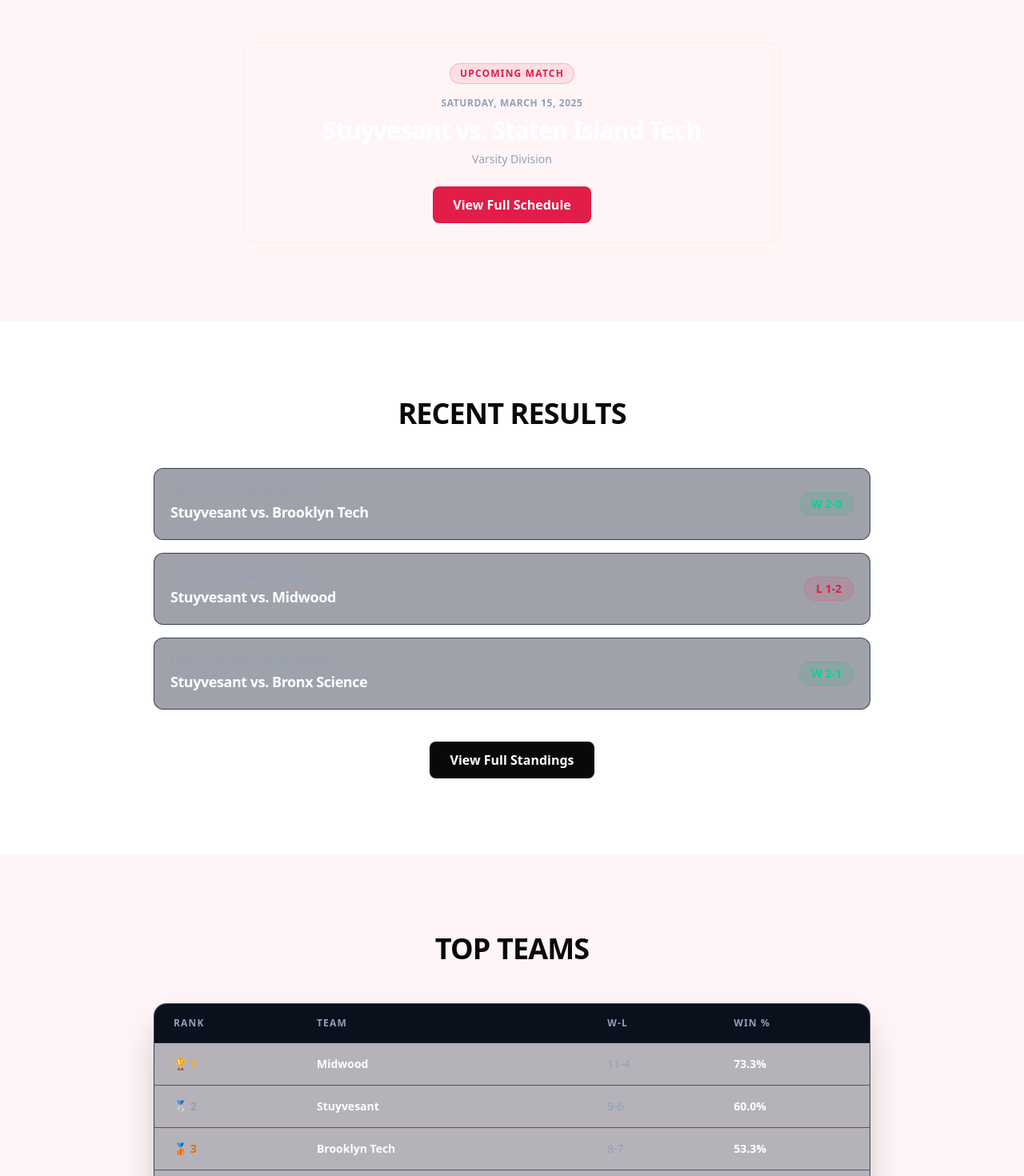
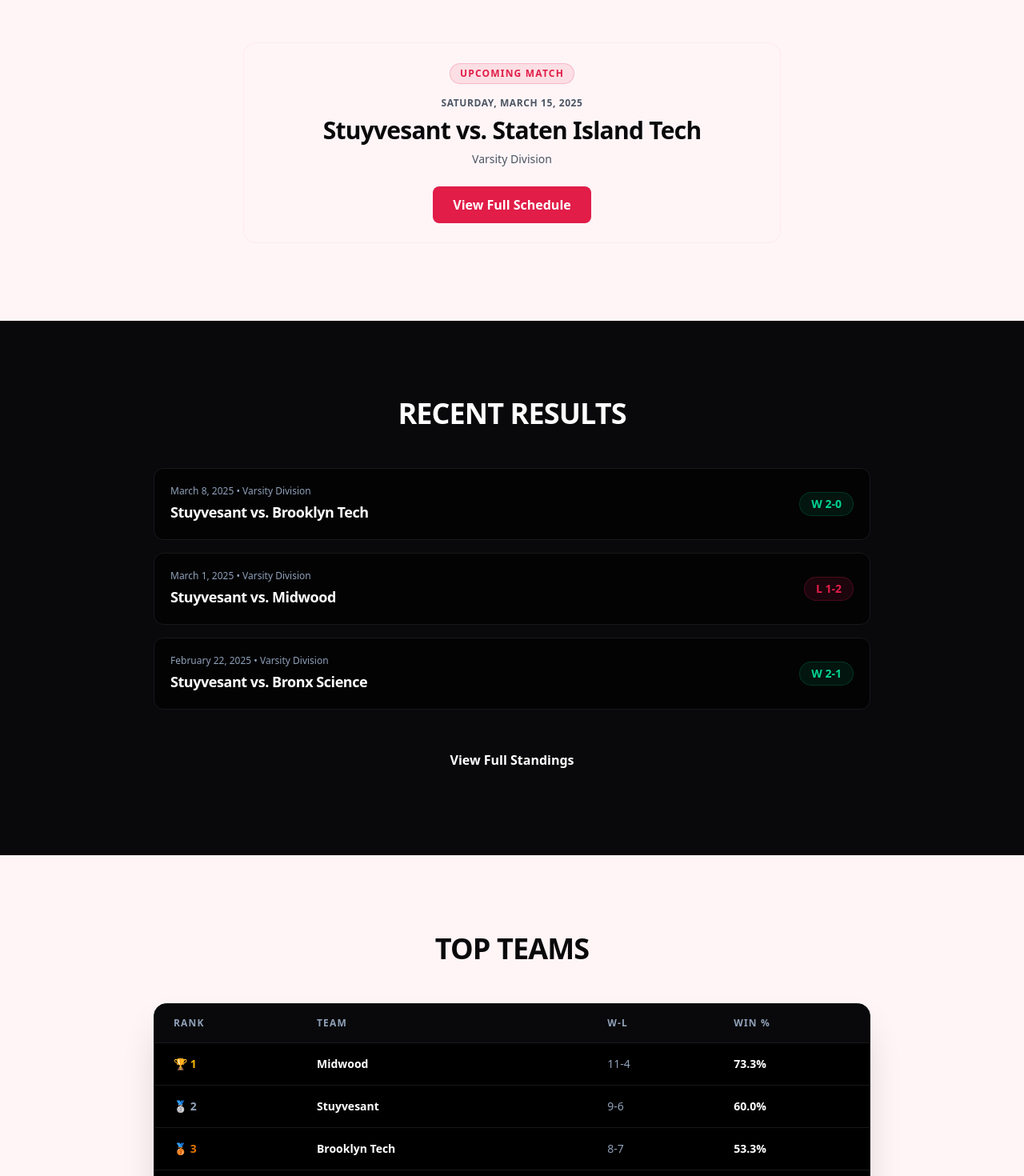
Before and after one commit to EZ-Esports/website, a Next.js app: page /team-fight-tactics in a window 1280 px wide. Shown: the part 920-2390 px from the top of the page at 80% size. Built offline with nearby package versions, Linux system fonts and the light colour scheme; no server answers; the database is empty.

Commit message:
theme: introduce solid secondary black sections and improve game page contrast

```diff
--- a/app/(marketing)/league-of-legends/page.tsx
+++ b/app/(marketing)/league-of-legends/page.tsx
@@ -223,9 +223,9 @@
             <span className="inline-block px-3 py-1 rounded-full bg-ez-pink/10 border border-ez-pink/20 text-ez-pink text-xs font-bold uppercase tracking-widest mb-4">
               Upcoming Match
             </span>
-            <div className="text-xs text-slate-400 font-bold uppercase tracking-wider mb-2">{nextMatch.date}</div>
-            <div className="text-2xl sm:text-3xl font-black text-white mb-2 tracking-tight">{nextMatch.teams}</div>
-            <div className="text-slate-400 text-sm font-medium mb-6">{nextMatch.division} Division</div>
+            <div className="text-xs text-foreground-secondary font-bold uppercase tracking-wider mb-2">{nextMatch.date}</div>
+            <div className="text-2xl sm:text-3xl font-black text-foreground mb-2 tracking-tight">{nextMatch.teams}</div>
+            <div className="text-foreground-secondary text-sm font-medium mb-6">{nextMatch.division} Division</div>
 
             <div className="flex justify-center">
               <Link href={getGameSubRoute('league-of-legends', 'schedule')}>
@@ -248,7 +248,7 @@
             return (
               <div
                 key={index}
-                className="bg-slate-900/40 border border-slate-800/80 rounded-xl p-5 flex items-center justify-between hover:border-slate-700/60 transition-colors"
+                className="bg-black/65 border border-zinc-900 rounded-xl p-5 flex items-center justify-between hover:border-zinc-800 transition-colors"
               >
                 <div>
                   <div className="text-xs text-slate-400 font-medium mb-1">{match.date} • {match.division} Division</div>
@@ -281,9 +281,9 @@
         theme="light"
       >
         <div className="max-w-4xl mx-auto mb-10">
-          <div className="bg-slate-900/30 border border-slate-800/80 rounded-2xl overflow-hidden shadow-2xl shadow-black/30">
+          <div className="bg-black border border-zinc-900 rounded-2xl overflow-hidden shadow-2xl shadow-black/20">
             <table className="w-full border-collapse">
-              <thead className="bg-[#0b101d] border-b border-slate-800/80">
+              <thead className="bg-zinc-950 border-b border-zinc-900">
                 <tr>
                   <th className="px-6 py-4 text-left text-xs font-bold text-slate-400 uppercase tracking-widest">Rank</th>
                   <th className="px-6 py-4 text-left text-xs font-bold text-slate-400 uppercase tracking-widest">Team</th>
@@ -291,10 +291,10 @@
                   <th className="px-6 py-4 text-left text-xs font-bold text-slate-400 uppercase tracking-widest">Win %</th>
                 </tr>
               </thead>
-              <tbody className="divide-y divide-slate-850">
+              <tbody className="divide-y divide-zinc-900">
                 {topTeams.map((entry) => {
                   return (
-                    <tr key={entry.rank} className="hover:bg-slate-800/10 transition-colors">
+                    <tr key={entry.rank} className="hover:bg-zinc-900/40 transition-colors">
                       <td className="px-6 py-4 text-sm font-bold text-slate-300">
                         {entry.rank === 1 ? (
                           <span className="text-yellow-500 font-bold">🏆 1</span>
--- a/app/(marketing)/page.tsx
+++ b/app/(marketing)/page.tsx
@@ -55,7 +55,7 @@
 
       {/* 7. Social Bar */}
       <ScrollReveal>
-        <SocialBar theme="light" />
+        <SocialBar theme="dark" />
       </ScrollReveal>
 
       {/* 8. Competition Games */}
--- a/app/(marketing)/team-fight-tactics/page.tsx
+++ b/app/(marketing)/team-fight-tactics/page.tsx
@@ -223,9 +223,9 @@
             <span className="inline-block px-3 py-1 rounded-full bg-ez-pink/10 border border-ez-pink/20 text-ez-pink text-xs font-bold uppercase tracking-widest mb-4">
               Upcoming Match
             </span>
-            <div className="text-xs text-slate-400 font-bold uppercase tracking-wider mb-2">{nextMatch.date}</div>
-            <div className="text-2xl sm:text-3xl font-black text-white mb-2 tracking-tight">{nextMatch.teams}</div>
-            <div className="text-slate-400 text-sm font-medium mb-6">{nextMatch.division} Division</div>
+            <div className="text-xs text-foreground-secondary font-bold uppercase tracking-wider mb-2">{nextMatch.date}</div>
+            <div className="text-2xl sm:text-3xl font-black text-foreground mb-2 tracking-tight">{nextMatch.teams}</div>
+            <div className="text-foreground-secondary text-sm font-medium mb-6">{nextMatch.division} Division</div>
 
             <div className="flex justify-center">
               <Link href={getGameSubRoute('team-fight-tactics', 'schedule')}>
@@ -248,7 +248,7 @@
             return (
               <div
                 key={index}
-                className="bg-slate-900/40 border border-slate-800/80 rounded-xl p-5 flex items-center justify-between hover:border-slate-700/60 transition-colors"
+                className="bg-black/65 border border-zinc-900 rounded-xl p-5 flex items-center justify-between hover:border-zinc-800 transition-colors"
               >
                 <div>
                   <div className="text-xs text-slate-400 font-medium mb-1">{match.date} • {match.division} Division</div>
@@ -281,9 +281,9 @@
         theme="light"
       >
         <div className="max-w-4xl mx-auto mb-10">
-          <div className="bg-slate-900/30 border border-slate-800/80 rounded-2xl overflow-hidden shadow-2xl shadow-black/30">
+          <div className="bg-black border border-zinc-900 rounded-2xl overflow-hidden shadow-2xl shadow-black/20">
             <table className="w-full border-collapse">
-              <thead className="bg-[#0b101d] border-b border-slate-800/80">
+              <thead className="bg-zinc-950 border-b border-zinc-900">
                 <tr>
                   <th className="px-6 py-4 text-left text-xs font-bold text-slate-400 uppercase tracking-widest">Rank</th>
                   <th className="px-6 py-4 text-left text-xs font-bold text-slate-400 uppercase tracking-widest">Team</th>
@@ -291,10 +291,10 @@
                   <th className="px-6 py-4 text-left text-xs font-bold text-slate-400 uppercase tracking-widest">Win %</th>
                 </tr>
               </thead>
-              <tbody className="divide-y divide-slate-850">
+              <tbody className="divide-y divide-zinc-900">
                 {topTeams.map((entry) => {
                   return (
-                    <tr key={entry.rank} className="hover:bg-slate-800/10 transition-colors">
+                    <tr key={entry.rank} className="hover:bg-zinc-900/40 transition-colors">
                       <td className="px-6 py-4 text-sm font-bold text-slate-300">
                         {entry.rank === 1 ? (
                           <span className="text-yellow-500 font-bold">🏆 1</span>
--- a/app/(marketing)/valorant/page.tsx
+++ b/app/(marketing)/valorant/page.tsx
@@ -223,9 +223,9 @@
             <span className="inline-block px-3 py-1 rounded-full bg-ez-pink/10 border border-ez-pink/20 text-ez-pink text-xs font-bold uppercase tracking-widest mb-4">
               Upcoming Match
             </span>
-            <div className="text-xs text-slate-400 font-bold uppercase tracking-wider mb-2">{nextMatch.date}</div>
-            <div className="text-2xl sm:text-3xl font-black text-white mb-2 tracking-tight">{nextMatch.teams}</div>
-            <div className="text-slate-400 text-sm font-medium mb-6">{nextMatch.division} Division</div>
+            <div className="text-xs text-foreground-secondary font-bold uppercase tracking-wider mb-2">{nextMatch.date}</div>
+            <div className="text-2xl sm:text-3xl font-black text-foreground mb-2 tracking-tight">{nextMatch.teams}</div>
+            <div className="text-foreground-secondary text-sm font-medium mb-6">{nextMatch.division} Division</div>
 
             <div className="flex justify-center">
               <Link href={getGameSubRoute('valorant', 'schedule')}>
@@ -248,7 +248,7 @@
             return (
               <div
                 key={index}
-                className="bg-slate-900/40 border border-slate-800/80 rounded-xl p-5 flex items-center justify-between hover:border-slate-700/60 transition-colors"
+                className="bg-black/65 border border-zinc-900 rounded-xl p-5 flex items-center justify-between hover:border-zinc-800 transition-colors"
               >
                 <div>
                   <div className="text-xs text-slate-400 font-medium mb-1">{match.date} • {match.division} Division</div>
@@ -281,9 +281,9 @@
         theme="light"
       >
         <div className="max-w-4xl mx-auto mb-10">
-          <div className="bg-slate-900/30 border border-slate-800/80 rounded-2xl overflow-hidden shadow-2xl shadow-black/30">
+          <div className="bg-black border border-zinc-900 rounded-2xl overflow-hidden shadow-2xl shadow-black/20">
             <table className="w-full border-collapse">
-              <thead className="bg-[#0b101d] border-b border-slate-800/80">
+              <thead className="bg-zinc-950 border-b border-zinc-900">
                 <tr>
                   <th className="px-6 py-4 text-left text-xs font-bold text-slate-400 uppercase tracking-widest">Rank</th>
                   <th className="px-6 py-4 text-left text-xs font-bold text-slate-400 uppercase tracking-widest">Team</th>
@@ -291,10 +291,10 @@
                   <th className="px-6 py-4 text-left text-xs font-bold text-slate-400 uppercase tracking-widest">Win %</th>
                 </tr>
               </thead>
-              <tbody className="divide-y divide-slate-850">
+              <tbody className="divide-y divide-zinc-900">
                 {topTeams.map((entry) => {
                   return (
-                    <tr key={entry.rank} className="hover:bg-slate-800/10 transition-colors">
+                    <tr key={entry.rank} className="hover:bg-zinc-900/40 transition-colors">
                       <td className="px-6 py-4 text-sm font-bold text-slate-300">
                         {entry.rank === 1 ? (
                           <span className="text-yellow-500 font-bold">🏆 1</span>
--- a/app/components/sections/ContentSection.tsx
+++ b/app/components/sections/ContentSection.tsx
@@ -25,6 +25,10 @@
     ? `${THEME_CLASSES.dark.bg} ${THEME_CLASSES.dark.text}`
     : `${THEME_CLASSES.light.bg} ${THEME_CLASSES.light.text}`;
 
+  const isDark = theme === 'dark';
+  const headingColor = isDark ? 'text-white' : 'text-foreground';
+  const textColor = isDark ? 'text-slate-300' : 'text-foreground-secondary';
+
   const imageElement = imageSrc ? (
     <div key="image" className="relative w-full aspect-video rounded-lg overflow-hidden">
       <Image
@@ -49,19 +53,19 @@
     <section className={`${themeClasses} py-16 md:py-24 relative z-10`}>
       <div className="container mx-auto px-4 max-w-6xl">
         <div className="text-center mb-12">
-          <h2 className="text-3xl sm:text-4xl font-bold tracking-tight text-foreground uppercase">{heading}</h2>
+          <h2 className={`text-3xl sm:text-4xl font-bold tracking-tight ${headingColor} uppercase`}>{heading}</h2>
         </div>
 
         {isTextOnly ? (
-          <div className="max-w-4xl mx-auto text-foreground-secondary">
+          <div className={`max-w-4xl mx-auto ${textColor}`}>
             <p className="text-base sm:text-lg leading-relaxed text-center">{description}</p>
           </div>
         ) : shouldUseGrid ? (
-          <div className="grid md:grid-cols-2 gap-12 items-center text-foreground-secondary">
+          <div className={`grid md:grid-cols-2 gap-12 items-center ${textColor}`}>
             {contentOrder}
           </div>
         ) : (
-          <div className="max-w-4xl mx-auto text-foreground-secondary">
+          <div className={`max-w-4xl mx-auto ${textColor}`}>
             {children || <p className="text-base sm:text-lg leading-relaxed text-center">{description}</p>}
           </div>
         )}
--- a/app/lib/constants.ts
+++ b/app/lib/constants.ts
@@ -119,8 +119,8 @@
 
 export const THEME_CLASSES: Record<Theme, { bg: string; text: string }> = {
   dark: {
-    bg: 'bg-background',
-    text: 'text-foreground',
+    bg: 'bg-zinc-950',
+    text: 'text-slate-100',
   },
   light: {
     bg: 'bg-background-secondary border-y border-custom-border/30',
```
